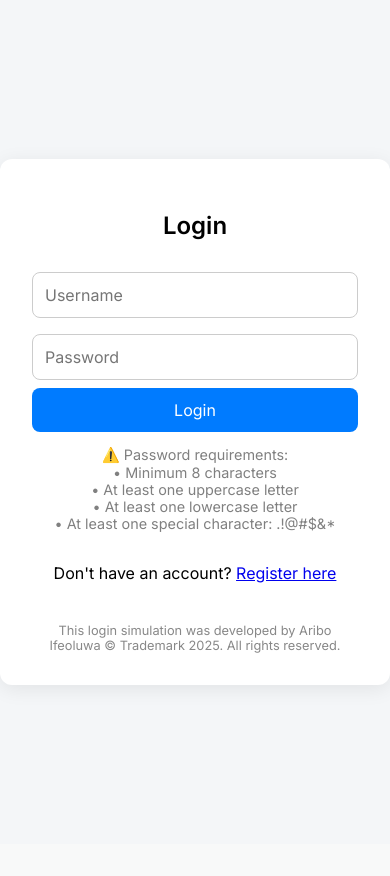
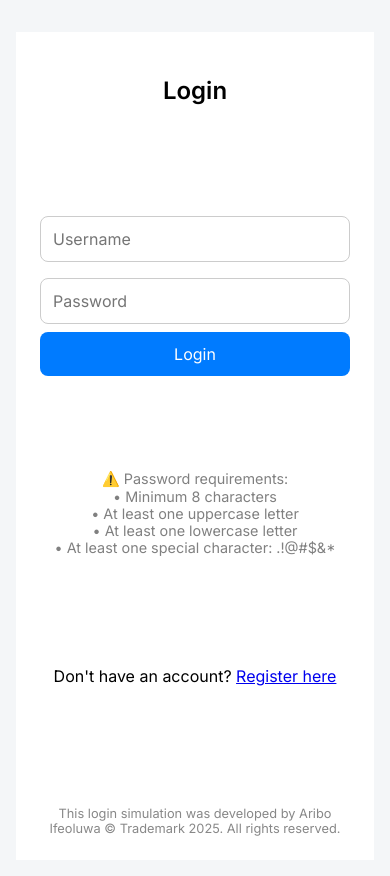
Before and after one commit to Ifeoluwa-x/mfa-simulation, a Flask app: page / in a window 390 px wide. Before the commit the page ends 690 px from the top, so only its background shows below. Run offline with Flask 3, Linux system fonts and the light colour scheme.

Commit message:
Made changes to the UI

```diff
--- a/templates/base.html
+++ b/templates/base.html
@@ -13,9 +13,11 @@
       margin: 0;
       display: flex;
       justify-content: center;
-      align-items: center;
-      height: 100vh;
+      align-items: flex-start;
+      min-height: 100vh;
+      padding-top: 2rem;
     }
+
     .card {
       background: white;
       padding: 2rem;
@@ -27,11 +29,13 @@
       flex-direction: column;
       justify-content: space-between;
     }
+
     h2 {
       margin-bottom: 1.5rem;
       font-weight: 600;
       text-align: center;
     }
+
     form input {
       width: 100%;
       padding: 0.75rem;
@@ -39,7 +43,10 @@
       border: 1px solid #ccc;
       border-radius: 8px;
       font-size: 1rem;
+      box-sizing: border-box;
+      font-family: inherit;
     }
+
     form button {
       width: 100%;
       padding: 0.75rem;
@@ -50,20 +57,20 @@
       font-size: 1rem;
       cursor: pointer;
       transition: background 0.3s;
-    }
-    form input,
-    form button {
       box-sizing: border-box;
       font-family: inherit;
     }
+
     form button:hover {
       background-color: #0056b3;
     }
+
     ul {
       padding-left: 1rem;
       color: red;
       margin-top: -1rem;
     }
+
     p {
       text-align: center;
     }
@@ -99,6 +106,21 @@
       text-align: center;
       margin-top: 1.5rem;
     }
+
+    /* Responsive fix for small screens */
+    @media (max-width: 600px) {
+      body {
+        padding: 1rem;
+        align-items: stretch;
+      }
+
+      .card {
+        margin-top: 1rem;
+        box-shadow: none;
+        border-radius: 0;
+        padding: 1.5rem;
+      }
+    }
   </style>
 </head>
 <body>
```
